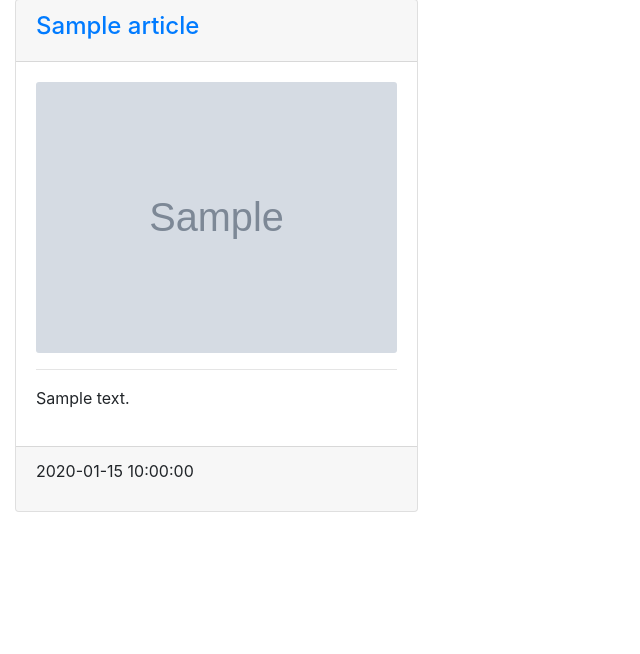
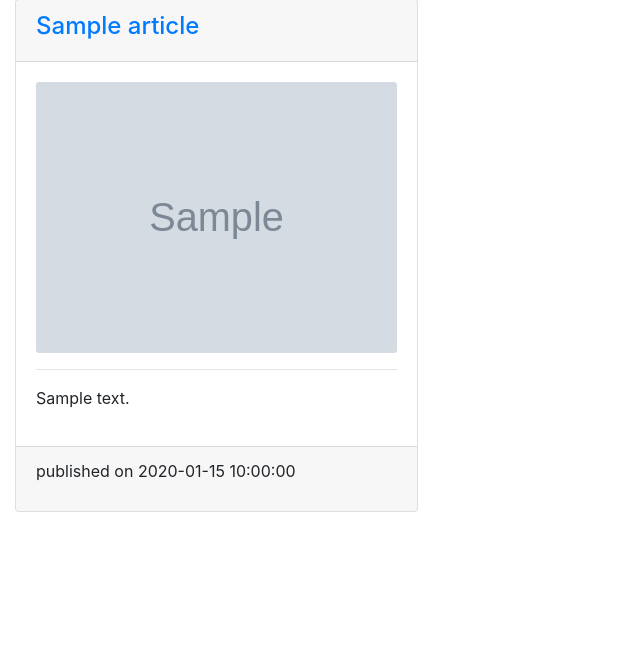
Before and after one commit to morrisonGithinji/mtaaninews, a Flask app: template app/templates/articles.html in a window 1280 px wide. Shown: the part 57-711 px from the top of the page, without its empty margins (0-640 px from the left). Run offline with Flask 2, Linux system fonts and the light colour scheme; the template is opened without the code that fills it: most values are stand-ins (such as "Sample title", 1, 10 or a date in 2020); grey boxes marked "Sample" are stand-in pictures; some libraries are stand-ins or nearby versions.

Commit message:
edit articles html

```diff
--- a/app/templates/articles.html
+++ b/app/templates/articles.html
@@ -21,7 +21,7 @@
                       <p>{{article.description}}</p>
                   </div>
                   <div class="card-footer">
-                    <p >{{article.publishedAt}}</p>
+                    <p >published on {{article.publishedAt}}</p>
                   </div>
 
               </div>
```
